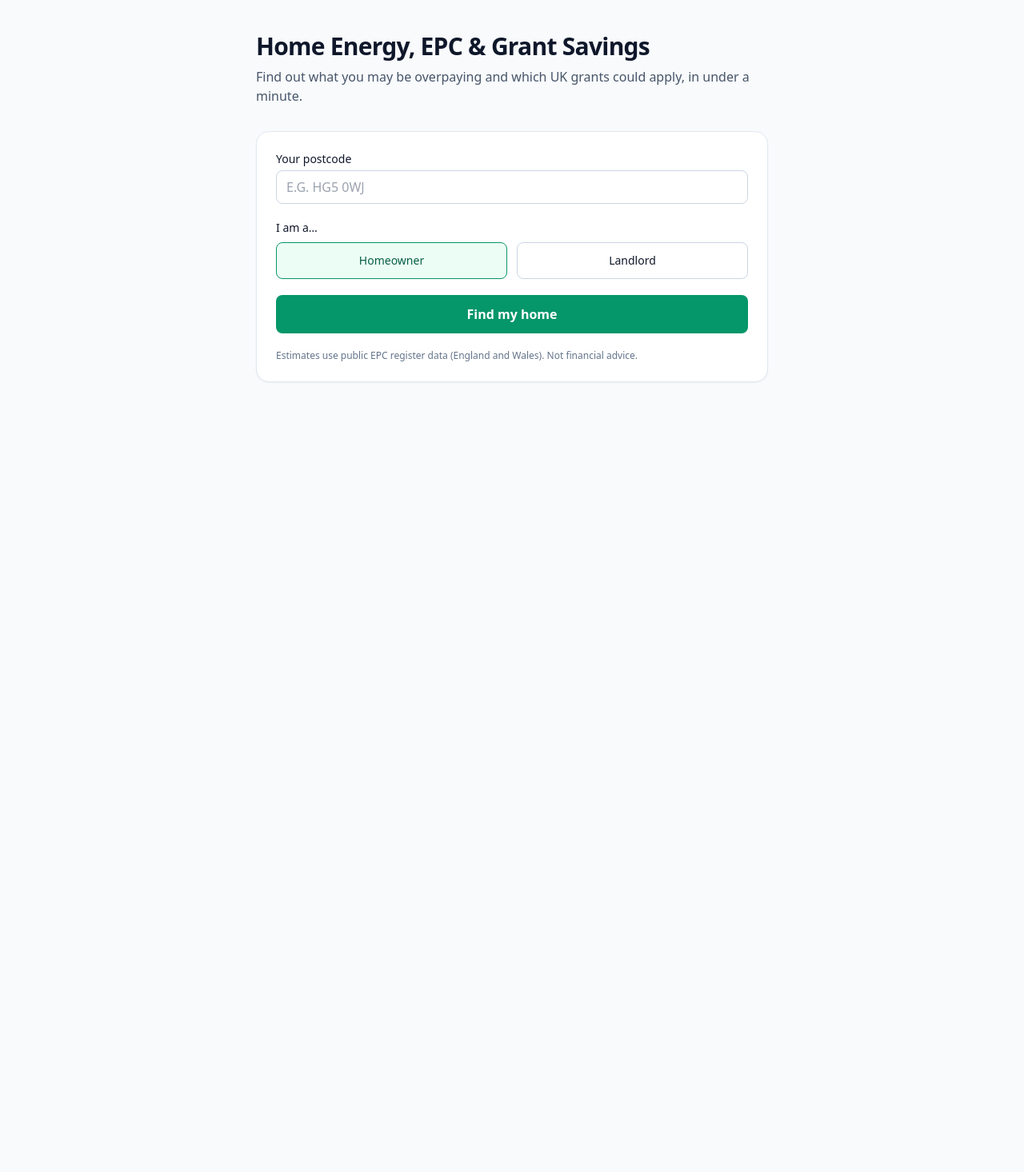
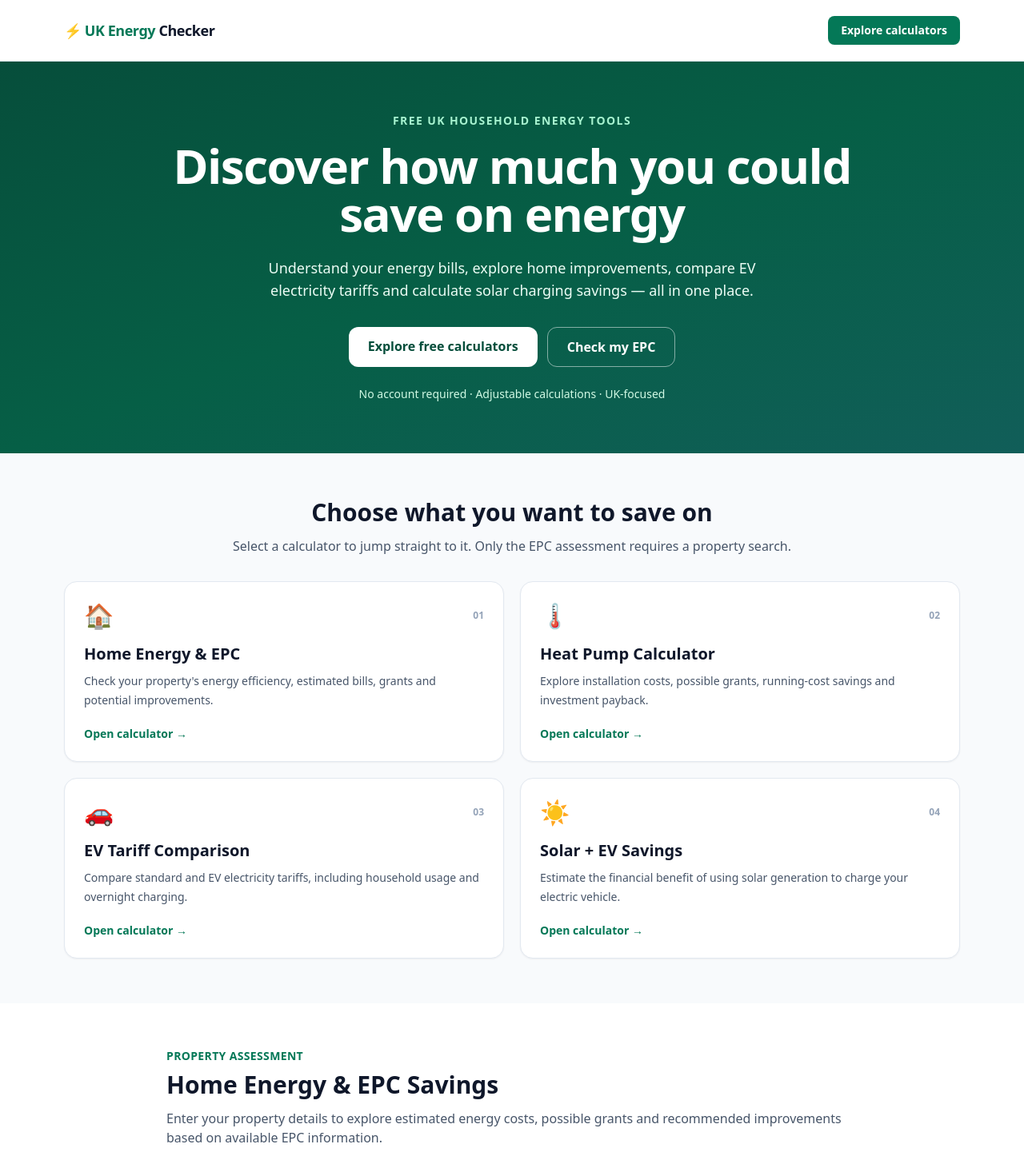
Before and after one commit to nxd519-rgb/uk-energy-checker, a Next.js app: page / in a window 1280 px wide. Shown: the top 1466 px of the page at 80% size. Before the commit the page ends 800 px from the top, so only its background shows below. Built offline with nearby package versions, Linux system fonts and the light colour scheme.

Commit message:
Update page.tsx

```diff
--- a/app/page.tsx
+++ b/app/page.tsx
@@ -1,18 +1,275 @@
+
 import Calculator from "@/components/Calculator";
+import HeatPumpCalculator from "@/components/HeatPumpCalculator";
+import SmartEVTariffComparison from "@/components/SmartEVTariffComparison";
+import SolarEVCalculator from "@/components/SolarEVCalculator";
 
 export const dynamic = "force-dynamic";
 
+const tools = [
+  {
+    number: "01",
+    title: "Home Energy & EPC",
+    description:
+      "Check your property's energy efficiency, estimated bills, grants and potential improvements.",
+    href: "#epc",
+    icon: "🏠",
+  },
+  {
+    number: "02",
+    title: "Heat Pump Calculator",
+    description:
+      "Explore installation costs, possible grants, running-cost savings and investment payback.",
+    href: "#heat-pumps",
+    icon: "🌡️",
+  },
+  {
+    number: "03",
+    title: "EV Tariff Comparison",
+    description:
+      "Compare standard and EV electricity tariffs, including household usage and overnight charging.",
+    href: "#ev-tariffs",
+    icon: "🚗",
+  },
+  {
+    number: "04",
+    title: "Solar + EV Savings",
+    description:
+      "Estimate the financial benefit of using solar generation to charge your electric vehicle.",
+    href: "#solar-ev",
+    icon: "☀️",
+  },
+];
+
 export default function Page() {
+  const affiliateLink = process.env.AFFILIATE_LINK || "";
+
   return (
-    <main className="mx-auto max-w-2xl px-4 py-10">
-      <h1 className="text-3xl font-bold tracking-tight">Home Energy, EPC &amp; Grant Savings</h1>
-      <p className="mt-2 text-slate-600">
-        Find out what you may be overpaying and which UK grants could apply, in under a minute.
-      </p>
-      <Calculator
-        stripeLink={process.env.STRIPE_PAYMENT_LINK || "#"}
-        affiliateLink={process.env.AFFILIATE_LINK || "#"}
-      />
+    <main className="min-h-screen bg-slate-50 text-slate-900">
+      <header className="border-b border-slate-200 bg-white">
+        <div className="mx-auto flex max-w-6xl items-center justify-between gap-4 px-4 py-5">
+          <a href="#" className="text-lg font-extrabold tracking-tight">
+            <span className="text-emerald-700">⚡ UK Energy</span>{" "}
+            Checker
+          </a>
+
+          <a
+            href="#tools"
+            className="rounded-lg bg-emerald-700 px-4 py-2 text-sm font-semibold text-white hover:bg-emerald-800"
+          >
+            Explore calculators
+          </a>
+        </div>
+      </header>
+
+      <section className="bg-gradient-to-br from-emerald-900 via-emerald-800 to-teal-800 px-4 py-16 text-white">
+        <div className="mx-auto max-w-5xl text-center">
+          <p className="mb-4 text-sm font-semibold uppercase tracking-widest text-emerald-200">
+            Free UK household energy tools
+          </p>
+
+          <h1 className="mx-auto max-w-4xl text-4xl font-extrabold leading-tight tracking-tight md:text-6xl">
+            Discover how much you could save on energy
+          </h1>
+
+          <p className="mx-auto mt-6 max-w-2xl text-base leading-7 text-emerald-50 md:text-lg">
+            Understand your energy bills, explore home improvements,
+            compare EV electricity tariffs and calculate solar
+            charging savings — all in one place.
+          </p>
+
+          <div className="mt-8 flex flex-wrap justify-center gap-3">
+            <a
+              href="#tools"
+              className="rounded-xl bg-white px-6 py-3 font-bold text-emerald-900 hover:bg-emerald-50"
+            >
+              Explore free calculators
+            </a>
+
+            <a
+              href="#epc"
+              className="rounded-xl border border-white/50 px-6 py-3 font-bold text-white hover:bg-white/10"
+            >
+              Check my EPC
+            </a>
+          </div>
+
+          <p className="mt-6 text-sm text-emerald-100">
+            No account required · Adjustable calculations · UK-focused
+          </p>
+        </div>
+      </section>
+
+      <section
+        id="tools"
+        className="mx-auto max-w-6xl scroll-mt-8 px-4 py-14"
+      >
+        <div className="mb-8 text-center">
+          <h2 className="text-3xl font-bold">
+            Choose what you want to save on
+          </h2>
+          <p className="mt-3 text-slate-600">
+            Select a calculator to jump straight to it.
+            Only the EPC assessment requires a property search.
+          </p>
+        </div>
+
+        <div className="grid gap-5 md:grid-cols-2">
+          {tools.map((tool) => (
+            <a
+              key={tool.number}
+              href={tool.href}
+              className="group rounded-2xl border border-slate-200 bg-white p-6 shadow-sm transition hover:border-emerald-400 hover:shadow-md"
+            >
+              <div className="mb-4 flex items-center justify-between">
+                <span className="text-3xl">{tool.icon}</span>
+                <span className="text-xs font-semibold text-slate-400">
+                  {tool.number}
+                </span>
+              </div>
+
+              <h3 className="text-xl font-bold group-hover:text-emerald-700">
+                {tool.title}
+              </h3>
+
+              <p className="mt-2 text-sm leading-6 text-slate-600">
+                {tool.description}
+              </p>
+
+              <p className="mt-5 text-sm font-bold text-emerald-700">
+                Open calculator →
+              </p>
+            </a>
+          ))}
+        </div>
+      </section>
+
+      <section id="epc" className="scroll-mt-6 bg-white py-14">
+        <div className="mx-auto max-w-4xl px-4">
+          <div className="mb-8">
+            <p className="text-sm font-semibold uppercase tracking-wide text-emerald-700">
+              Property assessment
+            </p>
+
+            <h2 className="mt-2 text-3xl font-bold">
+              Home Energy & EPC Savings
+            </h2>
+
+            <p className="mt-3 text-slate-600">
+              Enter your property details to explore estimated
+              energy costs, possible grants and recommended
+              improvements based on available EPC information.
+            </p>
+          </div>
+
+          <Calculator
+            stripeLink={process.env.STRIPE_PAYMENT_LINK || "#"}
+            affiliateLink={affiliateLink}
+          />
+        </div>
+      </section>
+
+      <section
+        id="heat-pumps"
+        className="scroll-mt-6 bg-slate-50 py-14"
+      >
+        <div className="mx-auto max-w-4xl px-4">
+          <h2 className="text-3xl font-bold">
+            Is a Heat Pump Worth Installing?
+          </h2>
+
+          <p className="mt-3 text-slate-600">
+            Explore the cost of installing a heat pump,
+            possible grant support and estimated financial
+            payback. You can use this tool without an EPC.
+          </p>
+
+          <HeatPumpCalculator affiliateLink={affiliateLink} />
+        </div>
+      </section>
+
+      <section
+        id="ev-tariffs"
+        className="scroll-mt-6 bg-white py-14"
+      >
+        <div className="mx-auto max-w-4xl px-4">
+          <h2 className="text-3xl font-bold">
+            Could an EV Tariff Lower Your Electricity Bill?
+          </h2>
+
+          <p className="mt-3 text-slate-600">
+            Compare the total cost of household electricity
+            on standard and EV-specific tariffs, including
+            the effect of cheaper overnight charging.
+          </p>
+
+          <SmartEVTariffComparison />
+        </div>
+      </section>
+
+      <section
+        id="solar-ev"
+        className="scroll-mt-6 bg-slate-50 py-14"
+      >
+        <div className="mx-auto max-w-4xl px-4">
+          <h2 className="text-3xl font-bold">
+            Solar Panels & EV Charging Savings
+          </h2>
+
+          <p className="mt-3 text-slate-600">
+            Estimate whether using surplus solar electricity
+            to charge your EV could reduce costs compared
+            with importing electricity or exporting your
+            solar generation.
+          </p>
+
+          <SolarEVCalculator />
+        </div>
+      </section>
+
+      <section className="bg-emerald-950 px-4 py-14 text-white">
+        <div className="mx-auto max-w-4xl">
+          <h2 className="text-2xl font-bold">
+            How reliable are these estimates?
+          </h2>
+
+          <p className="mt-4 leading-7 text-emerald-100">
+            UK Energy Checker provides illustrative financial
+            estimates, not guaranteed savings or installation
+            quotations. Actual results depend on your energy
+            usage, tariff, property, installation costs and
+            eligibility for grants.
+          </p>
+
+          <p className="mt-4 leading-7 text-emerald-100">
+            Where available, the EPC assessment uses public
+            property information. Other calculators use
+            adjustable assumptions. Always check current
+            tariffs, grant conditions and installer quotations
+            before making financial decisions.
+          </p>
+        </div>
+      </section>
+
+      <footer className="bg-slate-950 px-4 py-8 text-center text-sm text-slate-300">
+        <p className="font-semibold text-white">
+          UK Energy Checker
+        </p>
+
+        <p className="mt-2">
+          Independent energy cost estimates and comparison tools.
+        </p>
+
+        <p className="mt-3 text-xs text-slate-400">
+          Some links may be commercial referrals. Where an
+          affiliate partnership applies, we may earn a
+          commission at no additional cost to you.
+        </p>
+
+        <p className="mt-4 text-xs text-slate-500">
+          © {new Date().getFullYear()} UK Energy Checker
+        </p>
+      </footer>
     </main>
   );
 }
```
